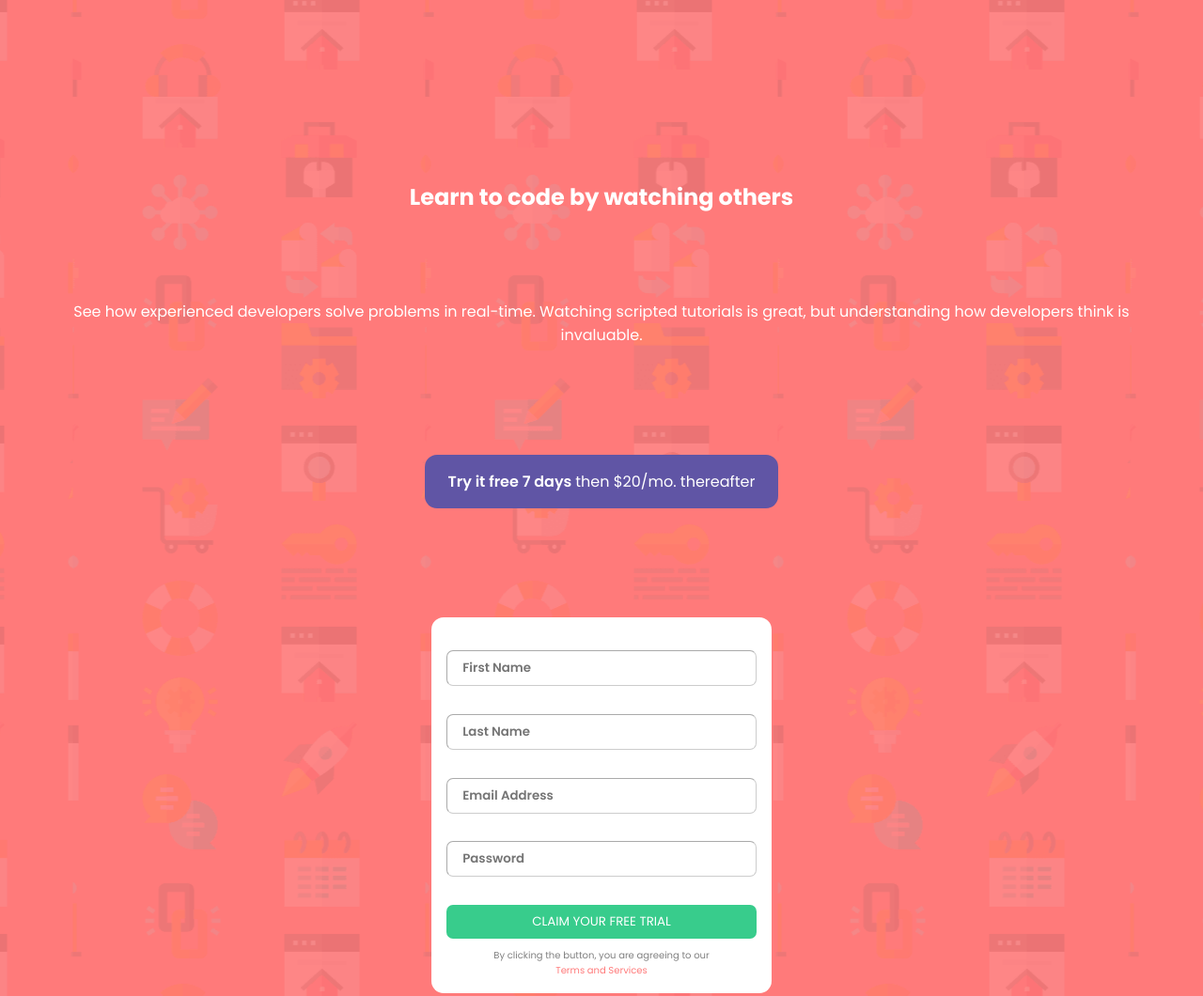
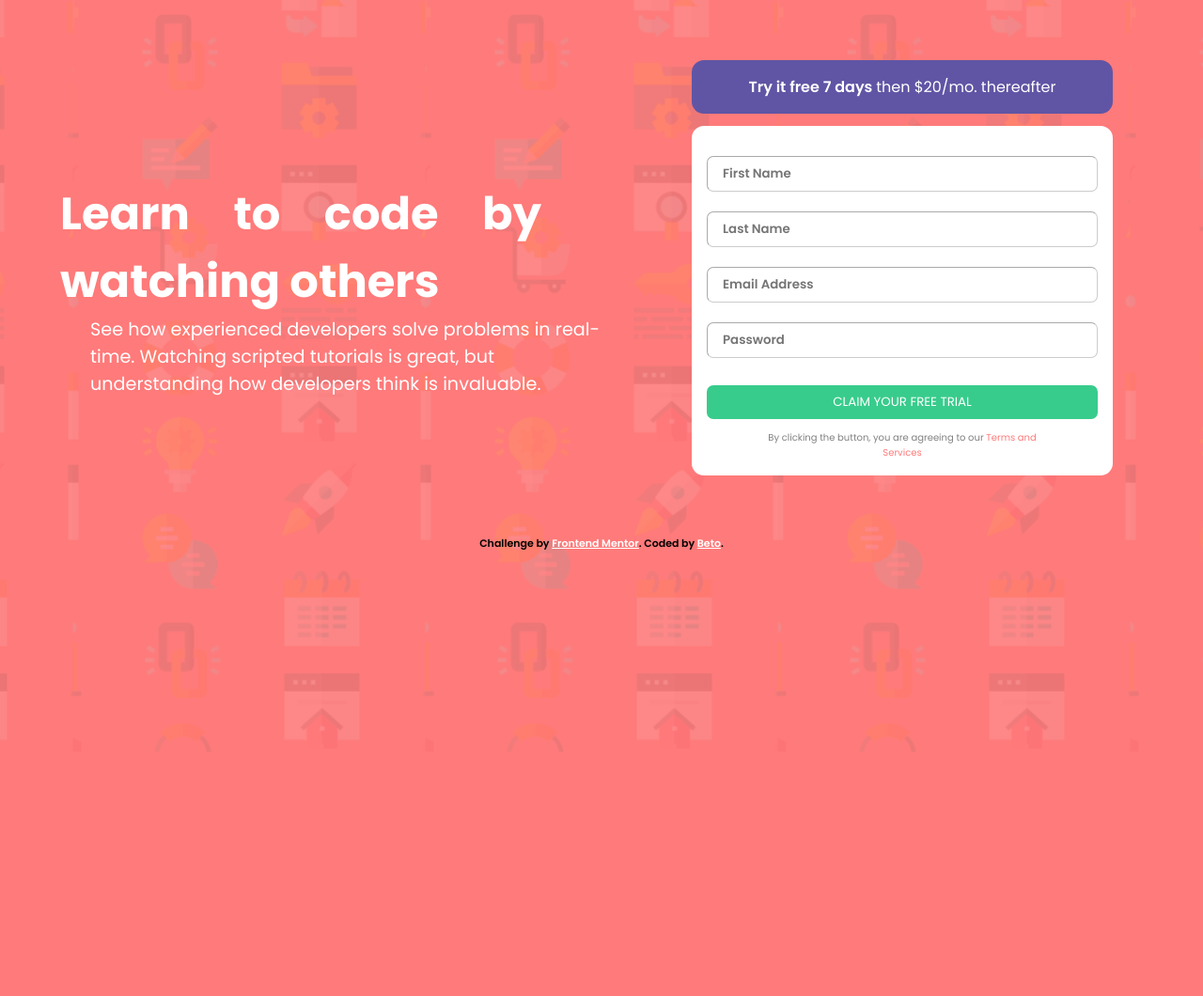
Before and after one commit to Betoggh51/Newbie-Intro-With-SignUp, a plain HTML site: page index.html in a window 1280 px wide. Shown: the top 1060 px of the page at 94% size. After the commit the page ends 800 px from the top, so only its background shows below. Drawn offline with Linux system fonts and the light colour scheme.

Commit message:
Add responsiveness to the project

```diff
--- a/styles.css
+++ b/styles.css
@@ -128,5 +128,65 @@ body{
     color: hsl(0, 100%, 74%);
 }
 
+.footer-desktop{
+    display: none;
+}
 
 /************************************************  Desktop Styles  ****************************************/
+@media only screen and (min-width: 900px){
+    .main-container{
+        display: flex;
+
+    }
+
+    .title{
+        width: 90%;
+        font-size: 3rem;
+        text-align: justify;
+        margin: 0 auto;
+    }
+
+    .description{
+        width: 85%;
+        margin: 0 0 0 auto;
+        font-size: 1.2rem;
+        text-align: left;
+    }
+
+    .common-price, .form{
+        width: 70%;
+    }
+
+    .common-price{
+        margin: 10% 0 2%;
+    }
+
+    .input{
+        margin: 1% 0;
+    }
+
+    .footer-desktop{
+        display: inherit;
+        margin: 5% auto;
+    }
+
+    .footer-mobile{
+        display: none;
+    }
+
+
+}
+
+
+/* The only way I found to maintain responsiveness between sizes for the tile...     */
+@media only screen and (min-width: 1100px){
+    .title{
+        width: 80%;
+    }
+}
+
+@media only screen and (min-width: 1300px){
+    .title{
+        width: 63%;
+    }
+}
```
